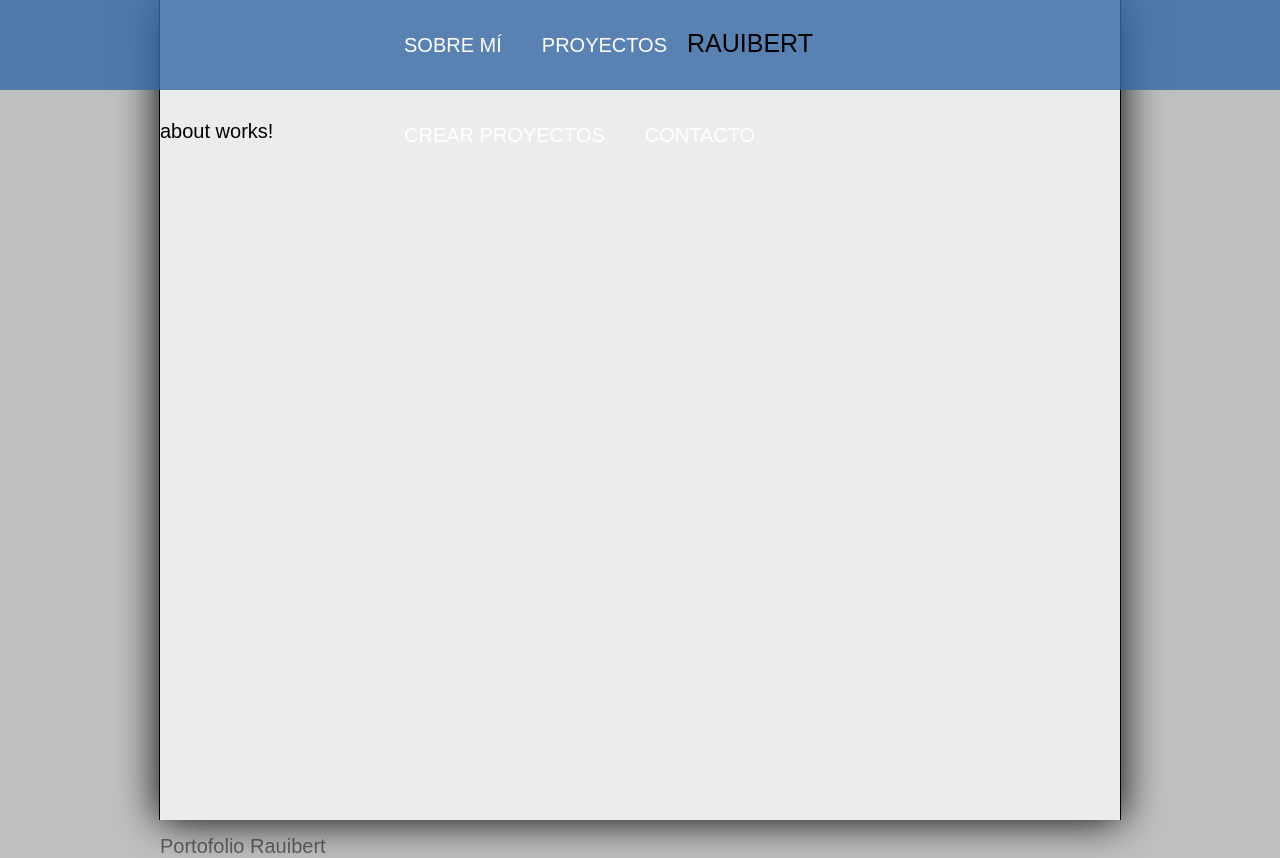
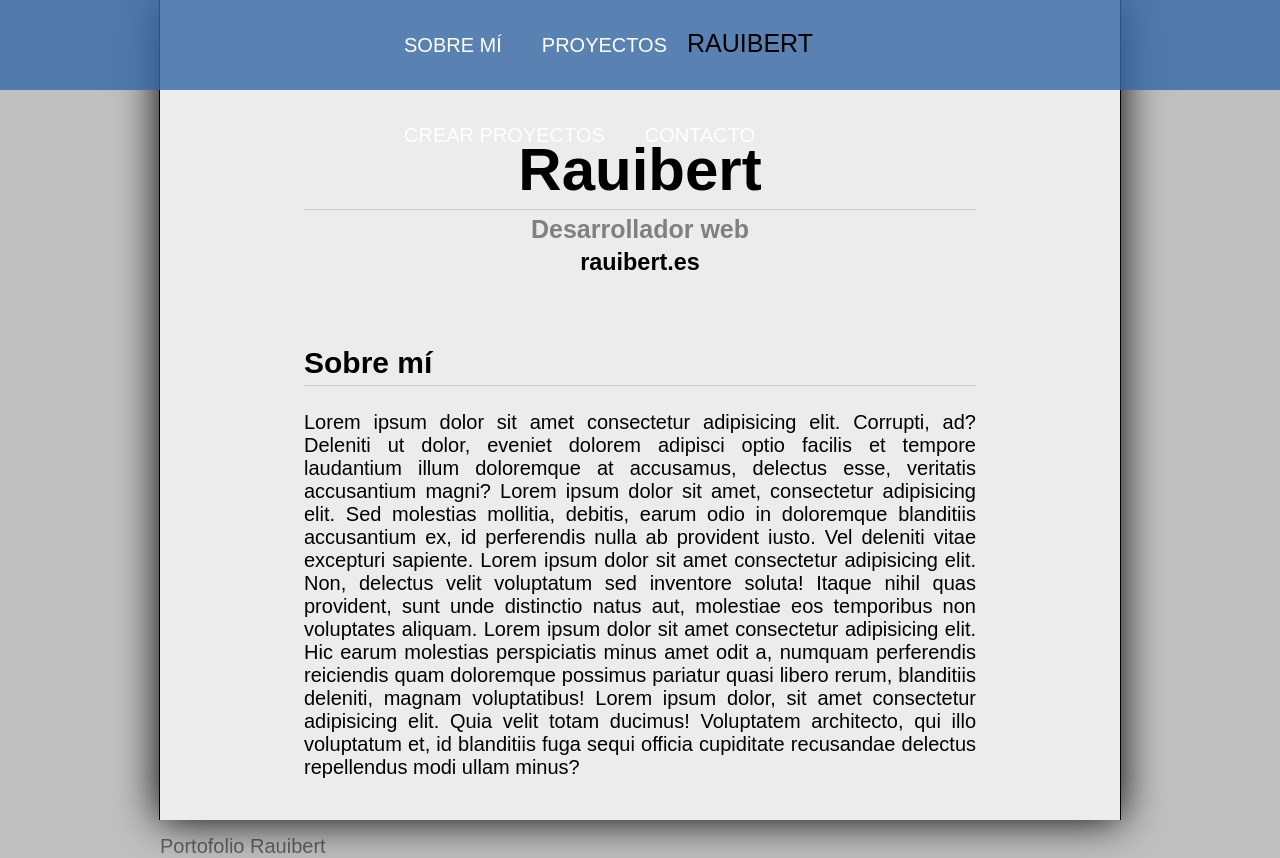
Before and after one commit to rauibert/AngProject, an Angular app: page / in a window 1280 px wide. Built offline with nearby package versions, Linux system fonts and the light colour scheme.

Commit message:
Página About

```diff
--- a/src/app/components/about/about.component.css
+++ b/src/app/components/about/about.component.css
@@ -0,0 +1,40 @@
+
+#tittle{
+    width: 70%;
+    margin: 0px auto;
+    text-align: center;
+    margin-top: 15px;
+    margin-bottom: 70px;
+}
+
+#tittle h1{
+    font-size: 60px;
+    border-bottom: 1px solid #ccc;
+    padding-bottom: 5px;
+}
+
+#tittle h2{
+    font-size: 25px;
+    color: gray;
+    margin-top: 5px;
+    margin-bottom: 5px;
+}
+
+article.about{
+    width: 70%;
+    margin: 0px auto;
+    margin-bottom: 20px;
+    font-size: 20px;
+}
+
+.about h2{
+    border-bottom: 1px solid #ccc;
+    padding-bottom: 5px;
+    margin-bottom: 5px;
+}
+
+.about p{
+    padding-top: 20px;
+    padding-bottom: 20px;
+    text-align: justify;
+}
--- a/src/app/components/about/about.component.html
+++ b/src/app/components/about/about.component.html
@@ -1 +1,16 @@
-<p>about works!</p>
+<div id="tittle">
+    <h1>{{ tittle }}</h1>
+    <h2>{{ subtittle }}</h2>
+    <h3>{{ web }}</h3>
+</div>
+
+<article class="about">
+    <h2>Sobre mí</h2>
+    <p>
+        Lorem ipsum dolor sit amet consectetur adipisicing elit. Corrupti, ad? Deleniti ut dolor, eveniet dolorem adipisci optio facilis et tempore laudantium illum doloremque at accusamus, delectus esse, veritatis accusantium magni?
+        Lorem ipsum dolor sit amet, consectetur adipisicing elit. Sed molestias mollitia, debitis, earum odio in doloremque blanditiis accusantium ex, id perferendis nulla ab provident iusto. Vel deleniti vitae excepturi sapiente.
+        Lorem ipsum dolor sit amet consectetur adipisicing elit. Non, delectus velit voluptatum sed inventore soluta! Itaque nihil quas provident, sunt unde distinctio natus aut, molestiae eos temporibus non voluptates aliquam.
+        Lorem ipsum dolor sit amet consectetur adipisicing elit. Hic earum molestias perspiciatis minus amet odit a, numquam perferendis reiciendis quam doloremque possimus pariatur quasi libero rerum, blanditiis deleniti, magnam voluptatibus!
+        Lorem ipsum dolor, sit amet consectetur adipisicing elit. Quia velit totam ducimus! Voluptatem architecto, qui illo voluptatum et, id blanditiis fuga sequi officia cupiditate recusandae delectus repellendus modi ullam minus?
+    </p>
+</article>
--- a/src/app/components/about/about.component.ts
+++ b/src/app/components/about/about.component.ts
@@ -6,8 +6,15 @@ import { Component, OnInit } from '@angular/core';
   styleUrls: ['./about.component.css']
 })
 export class AboutComponent implements OnInit {
+  public tittle: string;
+  public subtittle: string;
+  public web: string;
 
-  constructor() { }
+  constructor() {
+    this.tittle = "Rauibert";
+    this.subtittle = "Desarrollador web";
+    this.web = "rauibert.es";
+   }
 
   ngOnInit(): void {
   }
```
